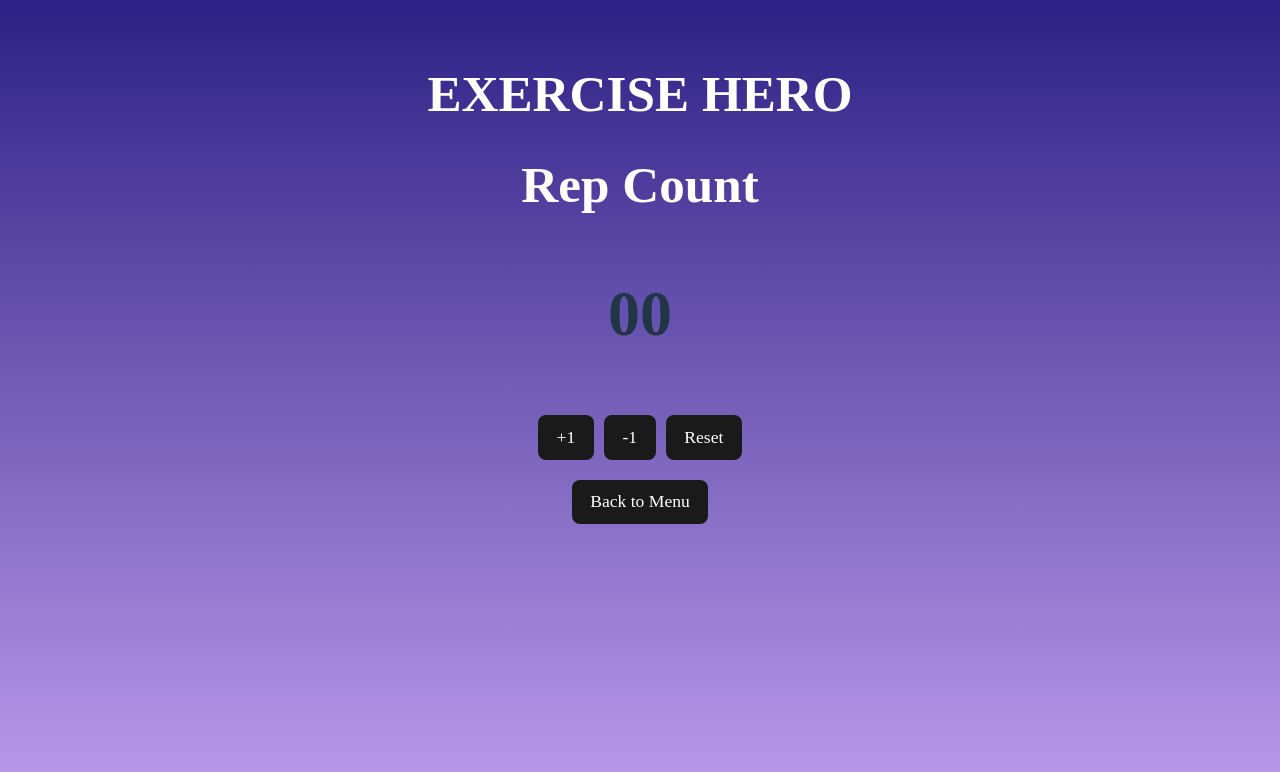
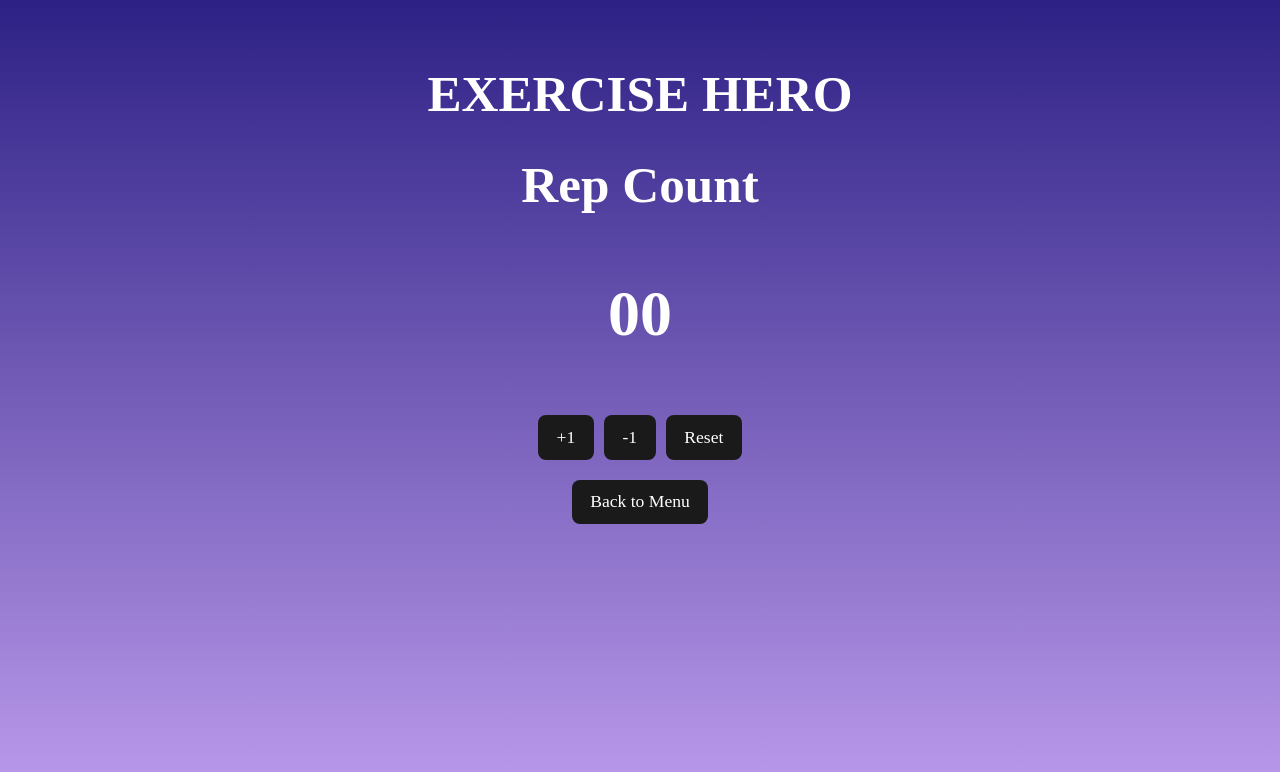
Before and after one commit to meera-develops/Updated-Exercise-App, a React (Vite) app: page / in a window 1280 px wide. Both pictures are taken after a click on the button "Push-ups". Shown: the top 772 px of the page. Built offline with nearby package versions, Linux system fonts and the light colour scheme; a web font is replaced by a local one.

Commit message:
redid file structure to match assignment instructions

```diff
--- a/src/App.jsx
+++ b/src/App.jsx
@@ -3,8 +3,8 @@ import './App.css'
 import pushups from './assets/img/pushups-pic.png';
 import planks from './assets/img/planks.png';
 import running from './assets/img/running.png';
-import Screen1 from './components/RepetitionExercise.jsx';
-import Screen2 from './components/DurationExercise.jsx';
+import Screen1 from './components/RepetitionExercise/index.jsx';
+import Screen2 from './components/DurationExercise/index.jsx';
 
 
 function App() {
--- a/src/components/Repetition.css
+++ b/src/components/RepetitionExercise/index.css
@@ -4,3 +4,7 @@
     gap: 10px;
     margin-bottom: 20px;
 }
+
+.value {
+    color: white;
+}
--- a/src/components/RepetitionExercise.jsx
+++ b/src/components/RepetitionExercise/index.jsx
@@ -1,5 +1,5 @@
 import React, { useState } from "react";
-import "./Repetition.css";
+import "./index.css";
 
 function Screen1({ exerciseName }) {
   const [count, setCount] = useState(0);
@@ -23,7 +23,7 @@ function Screen1({ exerciseName }) {
       <div className="main-container">
         <h1>EXERCISE HERO</h1>
         <h1>{exerciseName}</h1>
-        <h2 style={{ fontSize: "4rem" }}>{String(count).padStart(2, "0")}</h2>
+        <h2 style={{ fontSize: "4rem" }} className='value'>{String(count).padStart(2, "0")}</h2>
         <div className="button-container">
           <button className="my-button" onClick={increaseCount}>
             +1
```
Also changed, not shown: src/components/DurationExercise/index.jsx (renamed from src/components/DurationExercise.jsx, +5 -2 lines), src/components/DurationExercise/index.css (renamed from src/components/Duration.css).
